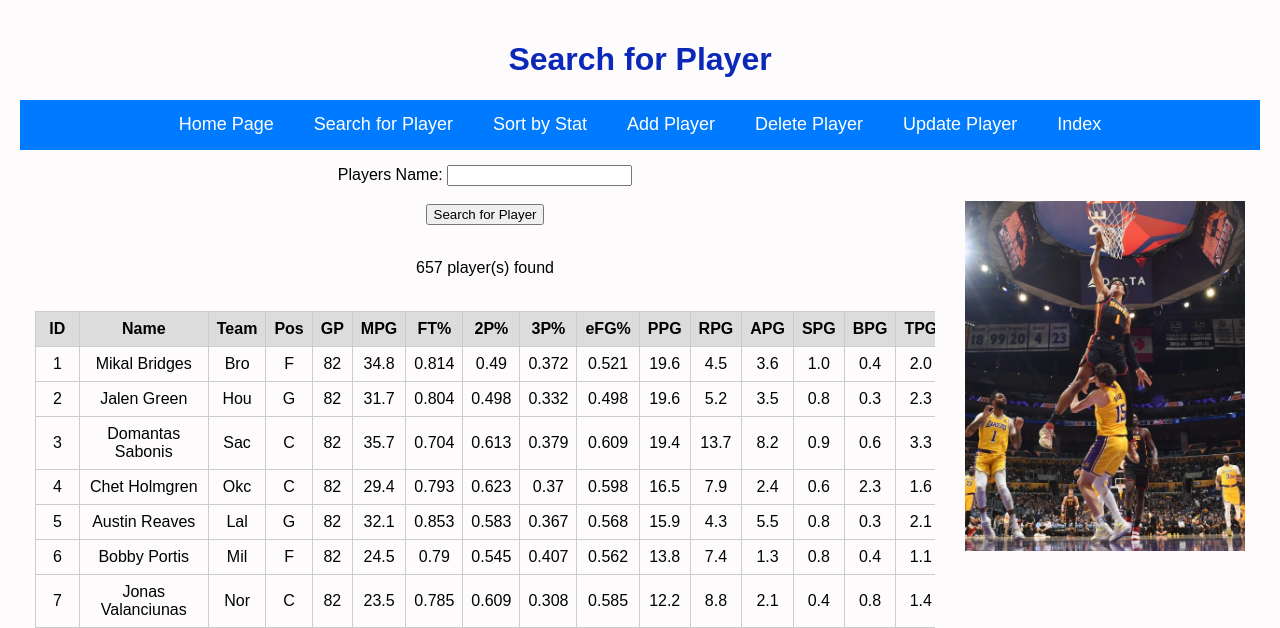
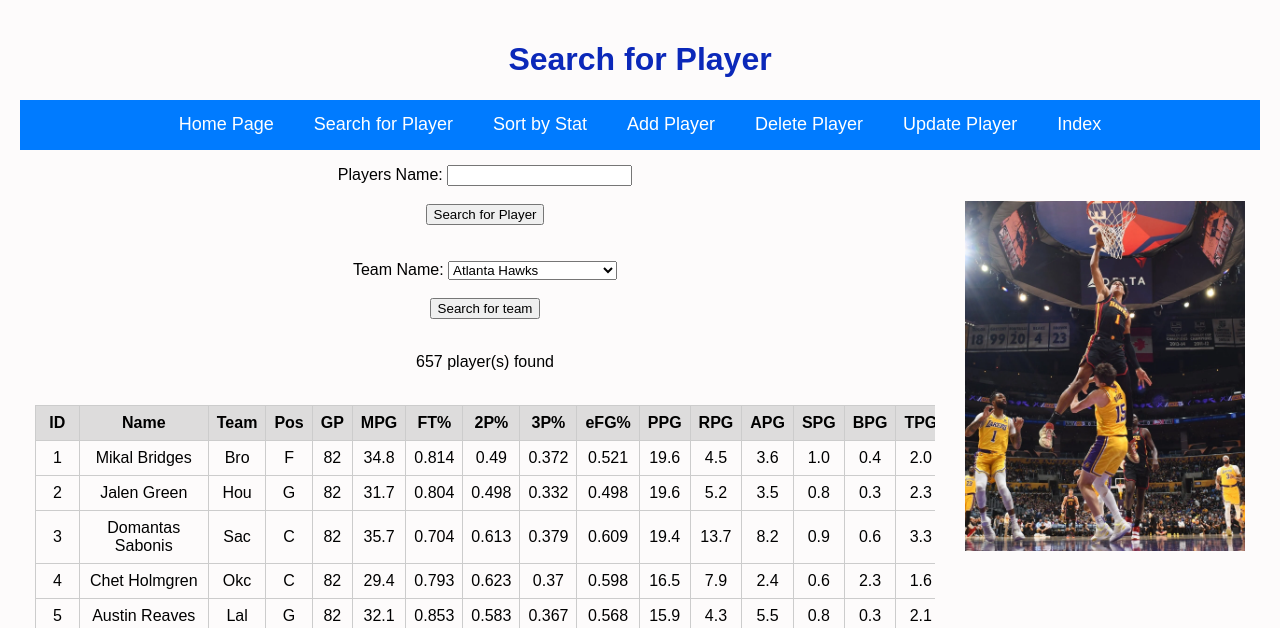
Before and after one commit to LachlanVitale12/Software-Task-1---Year-12, a Flask app: page /search in a window 1280 px wide. Shown: the top 628 px of the page. Run offline with Flask 3, Linux system fonts and the light colour scheme; data comes from the database, SQL or seed files in the repository.

Commit message:
Team Search Function

```diff
--- a/app.py
+++ b/app.py
@@ -1,5 +1,5 @@
 from flask import Flask, render_template, request, send_file
-from models import all_players, search_players, add_players, delete_players, sort_players, update_players
+from models import all_players, search_players, add_players, delete_players, sort_players, update_players, search_team
 
 
 app = Flask(__name__)
@@ -28,8 +28,12 @@ def search():
     if request.method == "GET":
         players = all_players()
     elif request.method == "POST":
-        output = request.form.get("searched_user")
-        players = search_players(output)
+        if "searched_user" in request.form:
+            player_name = request.form.get("searched_user")
+            players = search_players(player_name)
+        elif "searched_team" in request.form:
+            team_name = request.form.get("searched_team")
+            players = search_team(team_name)
     result = f"{len(players)} player(s) found"
     return render_template('search.html', players=players, result=result)
 
--- a/models.py
+++ b/models.py
@@ -16,6 +16,15 @@ def search_players(name):
     connection = sqlite3.connect("NBA_Player_Statistics.db")
     cursor = connection.cursor()
     cursor.execute(f'SELECT * FROM NBA_Player_Statistics WHERE NAME LIKE "%{name}%"')
+    players = cursor.fetchall()
+    connection.commit()
+    connection.close()
+    return players
+
+def search_team(team):
+    connection = sqlite3.connect("NBA_Player_Statistics.db")
+    cursor = connection.cursor()
+    cursor.execute(f'SELECT * FROM NBA_Player_Statistics WHERE TEAM = "{team}"')
     players = cursor.fetchall()
     connection.commit()
     connection.close()
--- a/templates/search.html
+++ b/templates/search.html
@@ -9,6 +9,43 @@
     <label for="searched_user">Players Name: </label>
     <input type="text" id="searched_user" name="searched_user" required><br><br>
     <input type ="submit" value="Search for Player">
+</form>
+<br><br>
+<form action="/search" method="POST">
+    <label for="searched_team">Team Name: </label>
+    <select name="searched_team" id="searched_team" required>
+        <option value="Atl">Atlanta Hawks</option>
+        <option value="Bos">Boston Celtics</option>
+        <option value="Bro">Brooklyn Nets</option>
+        <option value="Cha">Charlotte Hornets</option>
+        <option value="Chi">Chicago Bulls</option>
+        <option value="Cle">Cleveland Cavaliers</option>
+        <option value="Dal">Dallas Mavericks</option>
+        <option value="Den">Denver Nuggers</option>
+        <option value="Det">Detroit Pistons</option>
+        <option value="Gol">Golden State Warriors</option>
+        <option value="Hou">Houston Rockets</option>
+        <option value="Ind">Indiana Pacers</option>
+        <option value="Lac">LA Clippers</option>
+        <option value="Lal">Los Angeles Lakers</option>
+        <option value="Mem">Memphis Grizzlies</option>
+        <option value="Mia">Miami Heat</option>
+        <option value="Mil">Milwaukee Bucks</option>
+        <option value="Min">Minnesota Timberwolves</option>
+        <option value="Nor">New Orleans Pelicans</option>
+        <option value="Nyk">New York Knicks</option>
+        <option value="Okc">Oklahoma City Thunder</option>
+        <option value="Orl">Orlando Magic</option>
+        <option value="Phi">Philadelphia 76ers</option>
+        <option value="Pho">Phoenix Suns</option>
+        <option value="Por">Portland Trail Blazers</option>
+        <option value="Sac">Sacramento Kings</option>
+        <option value="San">San Antonio Spurs</option>
+        <option value="Tor">Toronto Raptors</option>
+        <option value="Uta">Utah Jazz</option>
+        <option value="Was">Washington Wizards</option>
+    </select><br><br>
+    <input type ="submit" value="Search for team">
 </form>
 <br>
 <p>{{result}}</p>
```
